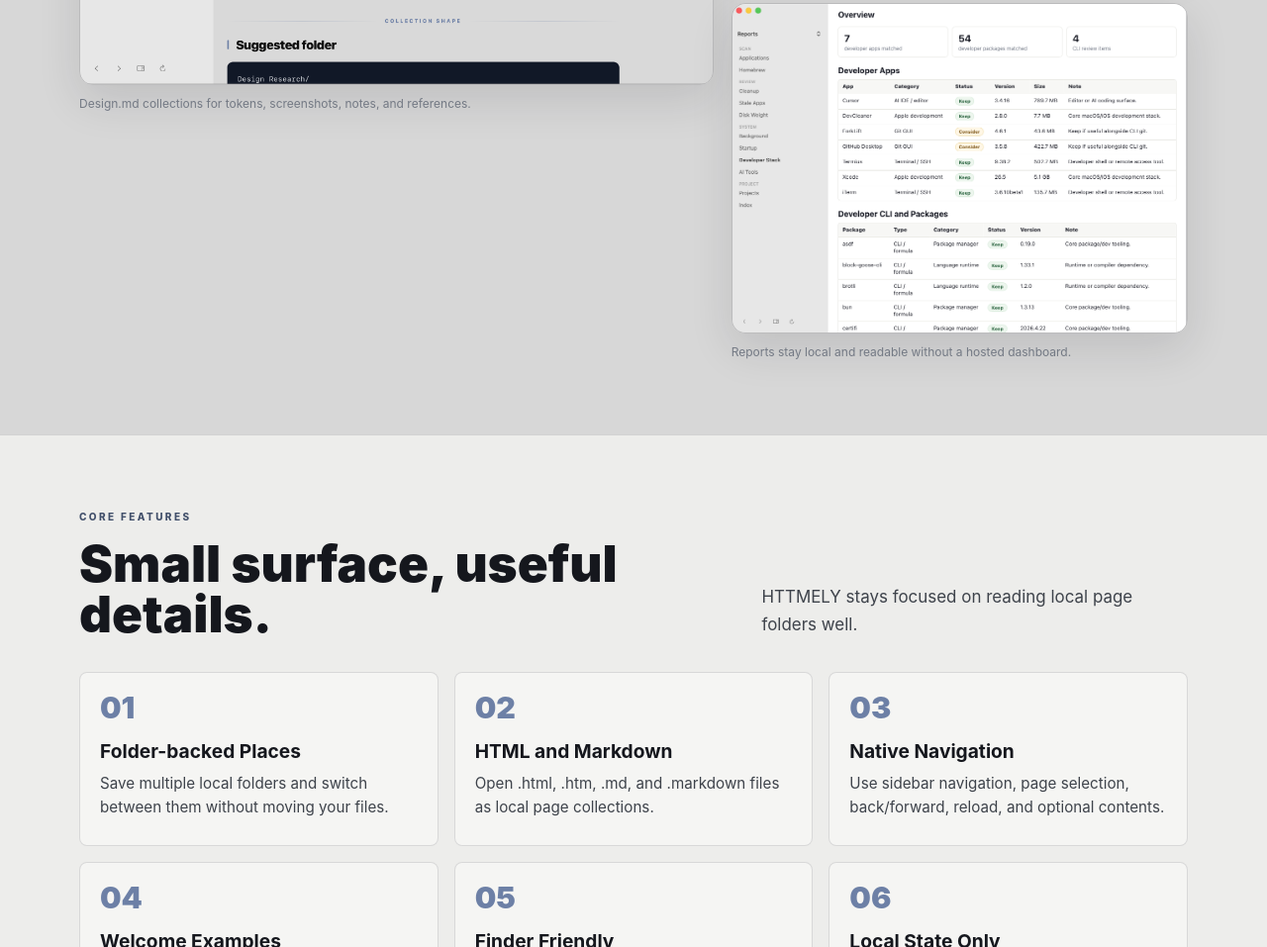
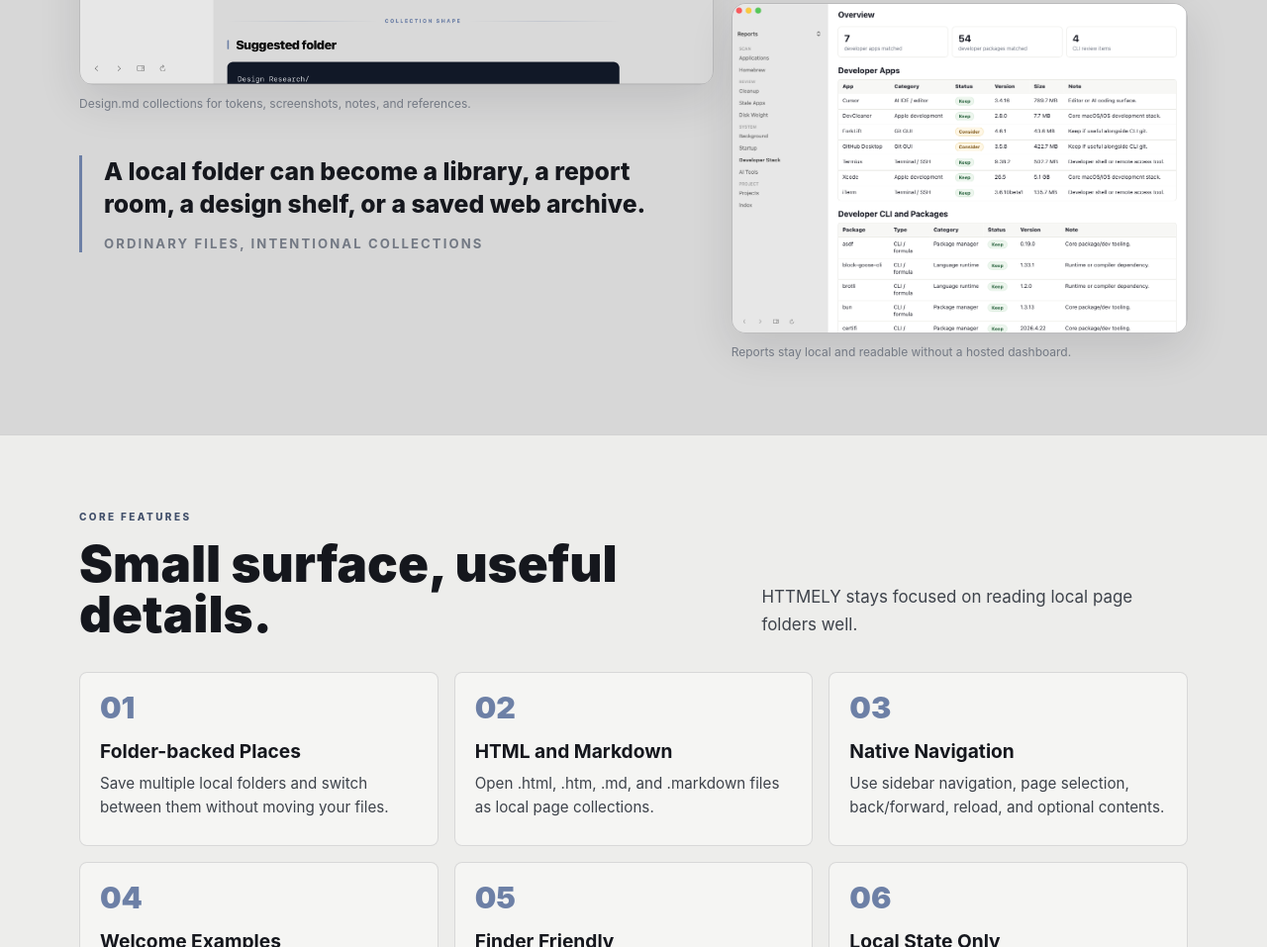
Before and after one commit to dot-RealityTest/HTMELLY, a plain HTML site: page docs/index.html in a window 1280 px wide. Shown: the part 3746-4703 px from the top of the page at 99% size. Drawn offline with Linux system fonts and the light colour scheme.

Commit message:
docs: add gallery quote balance

```diff
--- a/docs/index.html
+++ b/docs/index.html
@@ -554,6 +554,28 @@
       margin-top: 9px;
     }
 
+    .gallery-quote {
+      border-left: 3px solid var(--blue);
+      color: var(--ink);
+      font-size: clamp(1.15rem, 2vw, 1.55rem);
+      font-weight: 760;
+      line-height: 1.35;
+      margin: 42px 0 0;
+      max-width: 620px;
+      padding-left: 22px;
+    }
+
+    .gallery-quote cite {
+      color: var(--muted);
+      display: block;
+      font-size: 0.82rem;
+      font-style: normal;
+      font-weight: 650;
+      letter-spacing: 0.16em;
+      margin-top: 14px;
+      text-transform: uppercase;
+    }
+
     .release-box {
       background: var(--ink);
       border-radius: 14px;
@@ -865,6 +887,10 @@
         <figure>
           <img src="assets/htmelly-design-md.png" alt="HTTMELY showing a Design.md collection page">
           <figcaption>Design.md collections for tokens, screenshots, notes, and references.</figcaption>
+          <blockquote class="gallery-quote">
+            A local folder can become a library, a report room, a design shelf, or a saved web archive.
+            <cite>Ordinary files, intentional collections</cite>
+          </blockquote>
         </figure>
         <div class="gallery-side">
           <figure>
```
Also changed, not shown: release-docs/screenshots/landing-desktop.png, release-docs/screenshots/landing-mobile.png.
